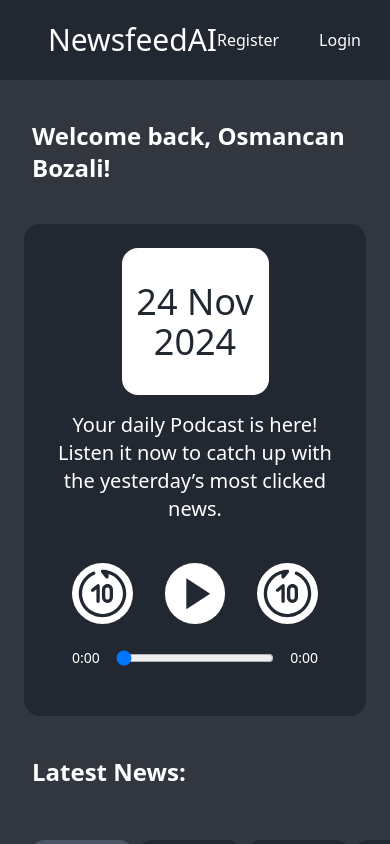
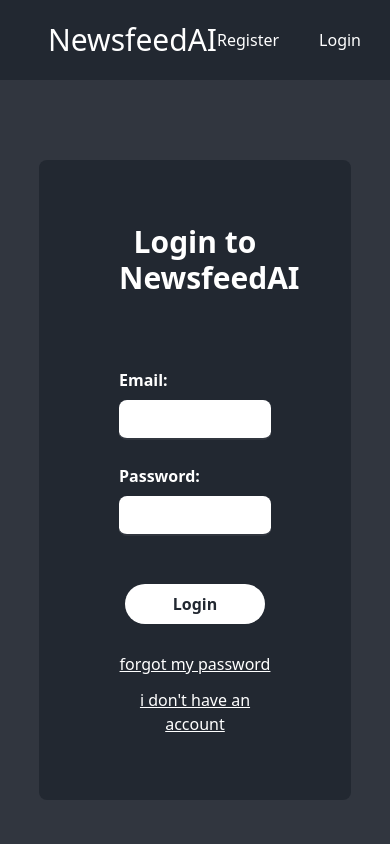
Before and after one commit to osmancanbozali/newsfeedai, a React (Vite) app in the folder frontend/: page /login in a window 390 px wide. Built offline with nearby package versions, Linux system fonts and the light colour scheme; no server answers.

Commit message:
add basic routing and navigation

```diff
--- a/frontend/package.json
+++ b/frontend/package.json
@@ -13,7 +13,8 @@
     "@types/react-modal": "^3.16.3",
     "react": "^18.3.1",
     "react-dom": "^18.3.1",
-    "react-modal": "^3.16.1"
+    "react-modal": "^3.16.1",
+    "react-router-dom": "^7.0.1"
   },
   "devDependencies": {
     "@eslint/js": "^9.11.1",
--- a/frontend/src/App.jsx
+++ b/frontend/src/App.jsx
@@ -1,3 +1,4 @@
+import { BrowserRouter as Router, Routes, Route } from "react-router-dom";
 import LandingPage from "./pages/LandingPage";
 import LoginPage from "./pages/LoginPage";
 import RegisterPage from "./pages/RegisterPage";
@@ -5,9 +6,16 @@ import SettingsPage from "./pages/SettingsPage";
 import FeedPage from "./pages/FeedPage";
 function App() {
   return (
-    <>
-      <FeedPage />
-    </>
+    <Router>
+      <Routes>
+        <Route path="/" element={<LandingPage />} />
+        <Route path="/login" element={<LoginPage />} />
+        <Route path="/register" element={<RegisterPage />} />
+        <Route path="/feed" element={<FeedPage />} />
+        <Route path="/settings" element={<SettingsPage />} />
+        <Route path="*" element={<h1>404: Page Not Found</h1>} />
+      </Routes>
+    </Router>
   )
 }
 
--- a/frontend/src/components/Header.jsx
+++ b/frontend/src/components/Header.jsx
@@ -1,11 +1,14 @@
+import { Link } from "react-router-dom";
 
 export default function Header() {
     return (
         <div className="h-20 bg-maincolor flex flex-row justify-between items-center">
             <h1 className="text-white text-3xl pl-12">NewsfeedAI</h1>
             <div className="flex flex-row pr-12">
-                <h1 className="text-white pr-10"><a href="">Register</a></h1>
-                <h1 className="text-white"><a href="">Login</a></h1>
+                <h1 className="text-white pr-10"><Link to="/register">Register</Link></h1>
+                <h1 className="text-white pr-10"><Link to="/login">Login</Link></h1>
+                <h1 className="text-white pr-10"><Link to="/feed">Feed</Link></h1>
+                <h1 className="text-white pr-10"><Link to="/settings">Settings</Link></h1>
             </div>
         </div>
     );
--- a/frontend/src/pages/LandingPage.jsx
+++ b/frontend/src/pages/LandingPage.jsx
@@ -1,5 +1,12 @@
+import { useNavigate } from 'react-router-dom';
 import Header from '../components/Header';
 export default function LandingPage() {
+    const navigate = useNavigate();
+
+    function goToLogin() {
+        navigate('/login');
+    }
+
     return (<div className='h-screen bg-secondarycolor overflow-y-auto flex flex-col'>
         <header>
             <Header />
@@ -11,8 +18,8 @@ export default function LandingPage() {
                 Hear yesterday's most clicked stories in your podcast.<br />
                 Enjoy a quick, personalized, distraction-free news experience.
             </p>
-            <button className='text-white font-bold mx-auto py-2 px-12 my-20 rounded-3xl bg-maincolor'>Try Now!</button>
+            <button onClick={goToLogin} className='text-white font-bold mx-auto py-2 px-12 my-20 rounded-3xl bg-maincolor'>Try Now!</button>
         </div>
-        <p className='mt-auto mb-1 text-sm md:text-base text-white text-center'>Made by <a className='underline' href="">Osmancan Bozali</a></p>
+        <p className='mt-auto mb-1 text-sm md:text-base text-white text-center'>Made by <a className='underline' href="https://github.com/osmancanbozali" target='_blank'>Osmancan Bozali</a></p>
     </div>);
 }
--- a/frontend/src/pages/LoginPage.jsx
+++ b/frontend/src/pages/LoginPage.jsx
@@ -1,8 +1,8 @@
 import { useState } from 'react';
+import { Link } from 'react-router-dom';
 import Header from '../components/Header';
 
 export default function LoginPage() {
-
     const [formData, setFormData] = useState({
         email: '',
         password: '',
@@ -76,8 +76,8 @@ export default function LoginPage() {
                 <label className='text-white font-bold' htmlFor="">Password:</label>
                 <input className='h-10 p-1 rounded-lg border-b-2 text-maincolor border-secondarycolor focus:outline-none' type="password" name='password' value={formData.password} placeholder={errors.password ? 'Password is required!' : ''} onChange={handleChange} />
                 <button type='submit' className='text-maincolor font-bold mx-auto py-2 px-12 mt-10 mb-5 rounded-3xl bg-white active:bg-gray-200'>Login</button>
-                <a className='underline w-fit mx-auto mb-1 text-white text-center' href="">forgot my password</a>
-                <a className='underline w-fit mx-auto text-white text-center' href="">i don't have an account</a>
+                <Link className='underline w-fit mx-auto mb-1 text-white text-center' to='/'>forgot my password</Link>
+                <Link className='underline w-fit mx-auto text-white text-center' to='/register'>i don't have an account</Link>
             </form>
         </div>
     </div>
--- a/frontend/src/pages/RegisterPage.jsx
+++ b/frontend/src/pages/RegisterPage.jsx
@@ -1,4 +1,5 @@
 import { useState } from 'react';
+import { Link } from 'react-router-dom';
 import Header from '../components/Header';
 
 export default function RegisterPage() {
@@ -94,7 +95,7 @@ export default function RegisterPage() {
                 <label className='text-white font-bold' htmlFor="">Confirm Password:</label>
                 <input className='h-10 p-1 rounded-lg border-b-2 text-maincolor border-secondarycolor focus:outline-none' type="password" name='confirmPassword' value={formData.confirmPassword} placeholder={errors.confirmPassword ? 'Confirm Password is required!' : ''} onChange={handleChange} />
                 <button className='text-maincolor font-bold mx-auto py-2 px-12 mt-5 mb-2 rounded-3xl bg-white active:bg-gray-200' type='submit'>Login</button>
-                <a className='underline w-fit mx-auto mb-1 text-white text-center' href="">already have an account</a>
+                <Link className='underline w-fit mx-auto mb-1 text-white text-center' to='/login'>already have an account</Link>
             </form>
         </div>
     </div>
```
Also changed, not shown: 1 other file (tests, documents, lock files or other folders).
